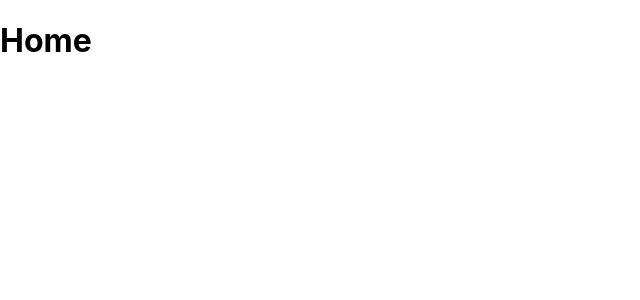
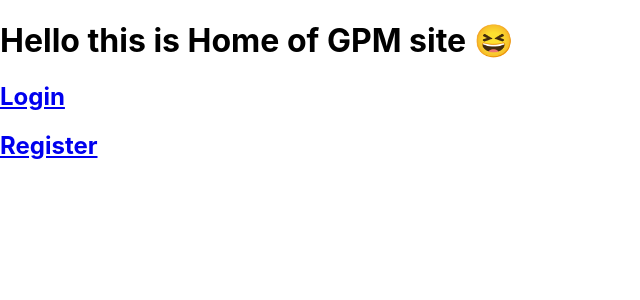
Before and after one commit to The-Four-People/Online-Examination, a React (Create React App) app in the folder client/: page / in a window 1280 px wide. Shown: the top 300 px of the page, without its empty margins (0-640 px from the left). Built offline with nearby package versions, Linux system fonts and the light colour scheme.

Commit message:
Small change

```diff
--- a/client/src/components/Home.js
+++ b/client/src/components/Home.js
@@ -1,9 +1,12 @@
 import React from 'react'
+import { Link } from 'react-router-dom'
 
 export default function Home() {
     return (
         <div>
-            <h1>Home</h1>
+            <h1>Hello this is Home of GPM site 😆</h1>
+            <h2><Link to='/login'>Login</Link></h2>
+            <h2><Link to='/register'>Register</Link></h2>
         </div>
     )
 }
```
